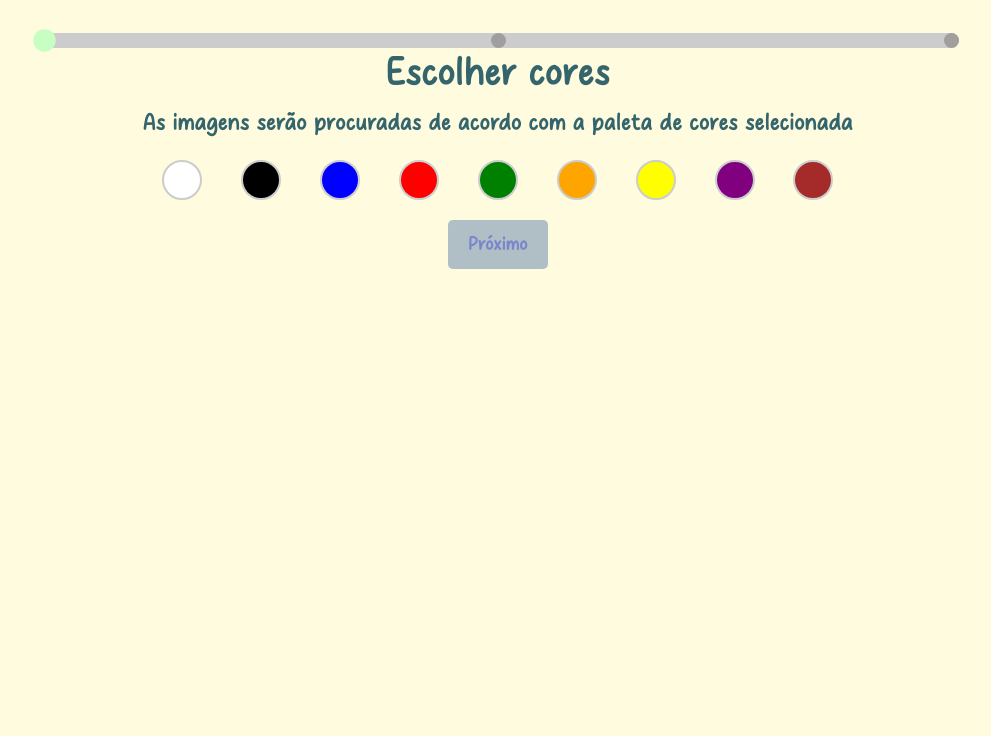
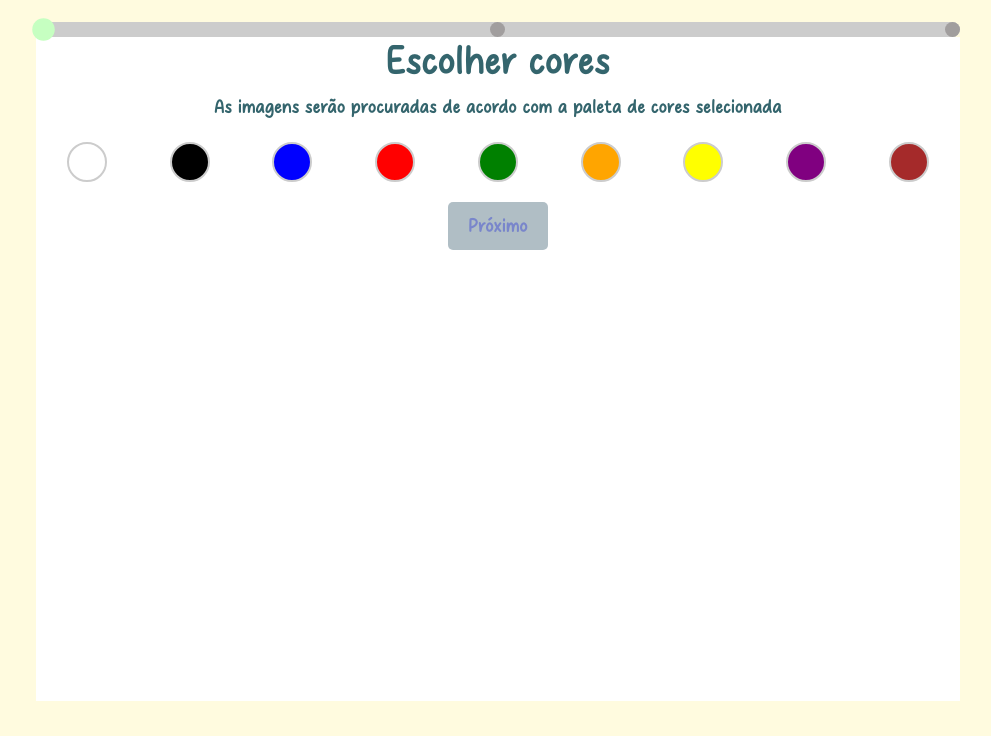
Before and after one commit to dev-nataliasilva/projeto_final_front, a Django app: template myapp/templates/steps.html in a window 1280 px wide. Shown: the part 64-800 px from the top of the page, without its empty margins (142-1133 px from the left). Run offline with Django 5.2, Linux system fonts and the light colour scheme; the template is opened without the code that fills it, so the values that code supplies are empty; some libraries are stand-ins or nearby versions.

Commit message:
steps finalizado

```diff
--- a/myapp/static/css/base.css
+++ b/myapp/static/css/base.css
@@ -100,7 +100,7 @@ body {
     box-sizing: border-box;
     flex-grow: 1;             /* Faz com que o container ocupe o restante do espaço disponível */
     overflow-y: auto;         /* Permite rolagem vertical se necessário */
-    margin-top: 6%;           /* Adiciona espaço para a barra de navegação fixa */
+    margin-top: 5%;           /* Adiciona espaço para a barra de navegação fixa */
 }
 
 /* Container para o conteúdo da página */
--- a/myapp/static/css/steps.css
+++ b/myapp/static/css/steps.css
@@ -1,13 +1,8 @@
-/* Barra de progresso */
-.progress-text {
-    font-size: 1.5rem !important;
-}
-
 /* Barra de progresso */
 .progress-bar {
     display: flex;
     justify-content: space-between;
-    width: 90%;
+    width: 85%;
     height: 15px;
     flex-direction: row;
     background-color: #ccc;
@@ -46,26 +41,24 @@
     display: flex;
     flex-direction: column;
     align-items: center;
-    width: 80%; /* Largura fixa de 80% do contêiner pai */
-    height: 80vh; /* Altura fixa de 80% da altura da tela (viewport) */
+    width: 85%; /* Largura fixa de 80% da tela */
+    height: 83h; /* Altura fixa de 80% da altura da tela (viewport) */
     margin: 0 auto; /* Centraliza a .step-container */
     overflow: hidden; /* Garante que o conteúdo não ultrapasse os limites da .step-container */
 }
 
-.content-container {
-    display: flex;
-    width: 90%; /* Preenche toda a largura da .step-container */
-    height: 100%; /* Preenche toda a altura da .step-container */
-    justify-content: space-between;
+.step-content {
+    text-align: center;
+    width: 85%; /* Agora o conteúdo de cada etapa terá 80% da largura da tela */
+    height: 83vh; /* Agora o conteúdo de cada etapa terá 70% da altura da tela */
+    margin: 0 auto; /* Centraliza o conteúdo dentro do seu contêiner */
+    overflow-y: auto; /* Permite rolagem se o conteúdo for maior que a altura */
     background-color: var(--cor-branco);
-    flex: 1;
-    padding: 20px;
-    overflow-y: auto; /* Caso o conteúdo dentro da left-section seja muito grande */
 }
 
-.step-content {
-    text-align: center;
-    flex: 1;
+/* Garantir que os botões fiquem no fundo da tela */
+.step-content .steps-buttons {
+    margin-top: auto; /* Faz o botão "flutuar" para a parte inferior */
 }
 
 /* Outros estilos de botão e container */
@@ -100,13 +93,14 @@ button.next-step-disabled:hover {
 
 /* Tela responsiva */
 @media (max-width: 768px) {
-    .content-container {
-        flex-direction: column;
+    .step-container {
+        width: 100%;
+        height: 100%;
     }
 
-    .left-section, .right-section {
-        flex: none;
-        width: 100%;
+    .step-content {
+        height: 100%;
+        padding: 20px;
     }
 }
 
@@ -146,9 +140,16 @@ button.next-step-disabled:hover {
     cursor: pointer;
 }
 
-
 /* Efeito quando o checkbox é selecionado */
 .color-circle input:checked + .color {
     transform: scale(1.1); /* Aumenta a bolinha ao selecionar */
     border: 2px solid var(--cor-azul-escuro); /* Adiciona uma borda quando selecionada */
 }
+
+/* Ajustar o tamanho da imagem no Step 2 */
+#step-2 img {
+    width: 50%; /* Define que a imagem deve ocupar 50% da largura do step-content */
+    height: auto; /* Mantém a proporção da imagem */
+    margin-top: 20px; /* Adiciona um pequeno espaçamento superior */
+    margin-bottom: 20px; /* Adiciona um pequeno espaçamento inferior */
+}
--- a/myapp/templates/steps.html
+++ b/myapp/templates/steps.html
@@ -14,9 +14,10 @@
 
     <!-- Conteúdo das Etapas -->
     <div id="step-1" class="step-content">
+        <div>
             <h1>Escolher cores</h1>
-        <p class="progress-text">As imagens serão procuradas de acordo com a paleta de cores selecionada</p>
-
+            <p>As imagens serão procuradas de acordo com a paleta de cores selecionada</p>
+        </div>
         <!-- Bolinhas de cores do arco-íris (checkboxes) -->
         <div class="color-picker">
             <label class="color-circle">
@@ -56,28 +57,38 @@
                 <span class="color" style="background-color: brown;"></span>
             </label>
         </div>
-
+        <div>
             <button class="next-step next-step-disabled" data-step="1" disabled>Próximo</button>
+        </div>
     </div>
 
     <div id="step-2" class="step-content" style="display:none;">
+        <div>
             <h1>Baixar agente</h1>
-        <p class="progress-text">Baixe o agente que irá procurar as imagens. Não se preocupe, não é necessário interagir com ele. Basta executar e o resto é por aqui mesmo!</p>
-
+            <p>Baixe o agente que irá procurar as imagens. Não se preocupe, não é necessário interagir com ele. Basta executar e o resto é por aqui mesmo! Caso já tenha o Agente baixado, confira se ele está ativo. Deve estar sendo exibido o ícone na bandeja do Windows conforme a imagem abaixo:</p>
+            <img src="{% static 'images/icone_ativo_stray.png' %}" alt="Imagem descritiva">
+        </div>
+        <div>
             <!-- Link para download do executável -->
             <a href="{% static 'downloads/Agente - Onde Salvei.exe' %}" download>
                 <button class="download-button">Baixar Agente</button>
             </a>
-
             <button class="next-step" data-step="2">Próximo</button>
+        </div>
     </div>
 
     <div id="step-3" class="step-content" style="display:none;">
+        <div>
             <h1>Selecionar pasta</h1>
-        <p class="progress-text">Selecione o diretório onde deseja procurar as imagens. Pode ser apenas a pasta principal, já que o agente procura também nas subpastas. Não esqueça de verificar se o Agente está ativo! Caso contrário, procure o arquivo que foi baixado na etapa anterior e clique nele para iniciar.</p>
+            <p>Selecione o diretório onde deseja procurar as imagens. Pode ser apenas a pasta principal, já que o Agente procura também nas subpastas. Não esqueça de verificar se o Agente está ativo! Caso contrário, procure o arquivo que foi baixado na etapa anterior e clique nele para iniciar.</p>
+            <p>Ao selecionar a pasta, aguarde o script finalizar até o botão "Iniciar busca!" ficar disponível.</p>
+        </div>
+        <div>
             <button id="startAppButton" class="start-app-button">Selecionar pasta</button>
             <button class="next-step next-step-disabled" data-step="3" data-url="{% url 'result_search' %}" disabled>Iniciar busca!</button>
         </div>
     </div>
+</div>
+
 <script src="{% static 'js/steps.js' %}"></script>
 {% endblock %}
```
Also changed, not shown: myapp/static/images/icone_ativo_stray.png (added). Lines whose indentation alone changed are shown as unchanged.
